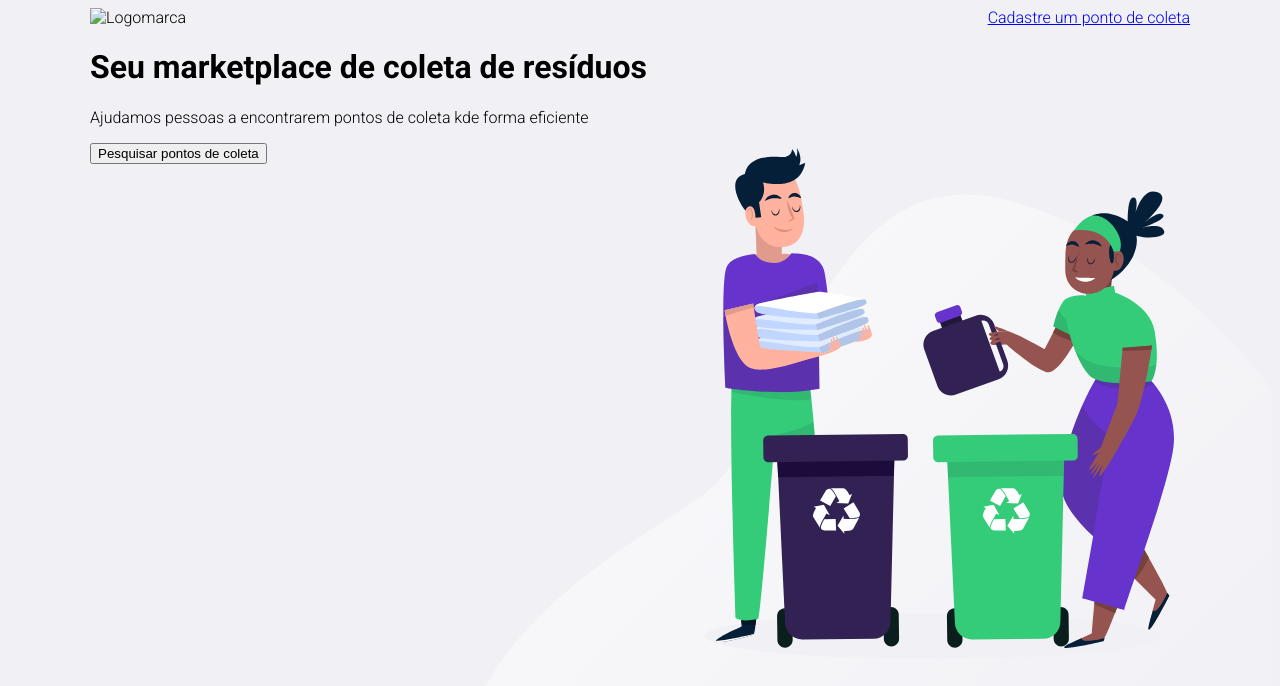
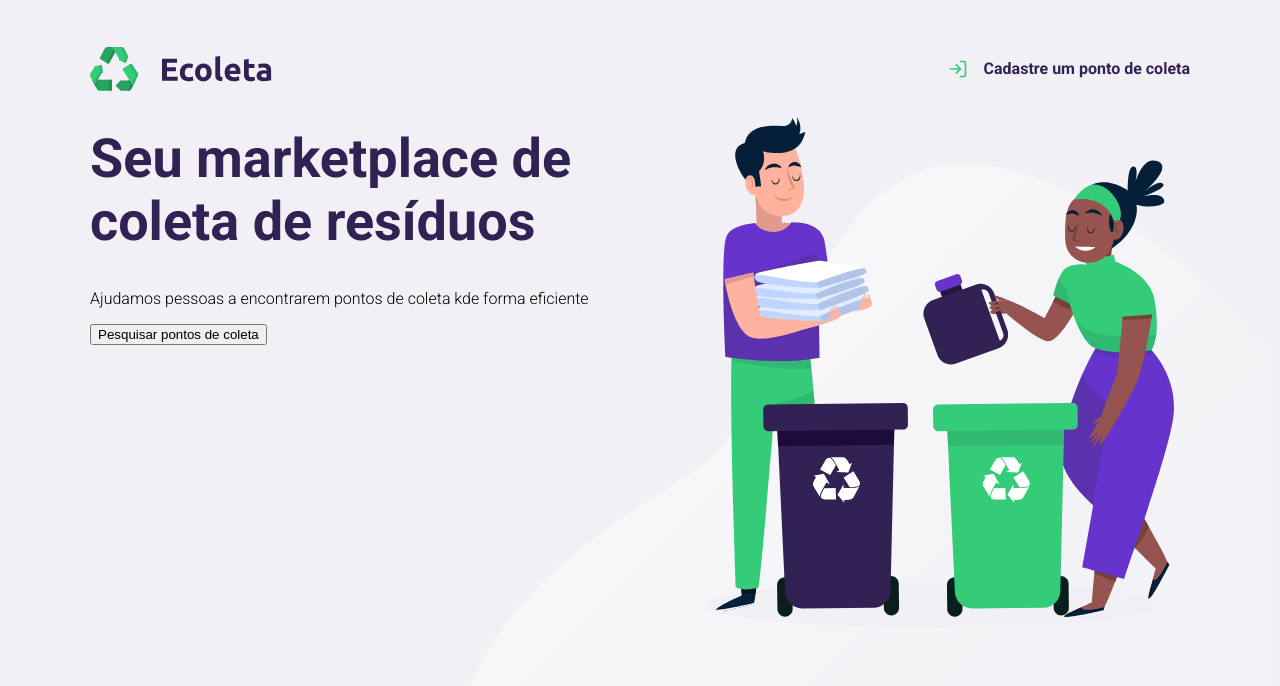
Before and after one commit to MoraesFS-N/ecoleta, a plain HTML site: page index.html in a window 1280 px wide. Drawn offline with Linux system fonts and the light colour scheme.

Commit message:
update final do dia

```diff
--- a/index.html
+++ b/index.html
@@ -10,17 +10,17 @@
 <body>
     <div id="page-home">
         <div class="content">
-        <header>
-            <img src="/assets//logo.svg" alt="Logomarca">
-            <a href="#"> Cadastre um ponto de coleta </a>
-        </header>
-        <div>
-            <h1>Seu marketplace de coleta de resíduos</h1>
-            <p>Ajudamos pessoas a encontrarem pontos de coleta kde forma eficiente</p>
-            <button>Pesquisar pontos de coleta</button>
+            <header>
+                <img src="/assets/logo.svg" alt="Logomarca">
+
+                <a href="#"> <span></span>Cadastre um ponto de coleta </a>
+            </header>
+            <main>
+                <h1>Seu marketplace de coleta de resíduos</h1>
+                <p>Ajudamos pessoas a encontrarem pontos de coleta kde forma eficiente</p>
+                <button>Pesquisar pontos de coleta</button>
+            </main>
         </div>
     </div>
-    </div>
-
 </body>
 </html>
--- a/style/main.css
+++ b/style/main.css
@@ -1,4 +1,7 @@
+:root{
+    --title-color: #322153;
 
+}
 html{
     font-family: 'Roboto', 'sans-serif';
 }
@@ -7,11 +10,15 @@ body{
     background: #f0f0f5;
 }
 
+a {
+    text-decoration: none;
+}
+
 /* BOX MODEL */
 #page-home{
     height: 100vh;
     background: url('../assets/home-background.svg') no-repeat;
-    background-position: 35vw bottom;
+    background-position: 35vw, bottom;
 }
 
 #page-home .content{
@@ -21,7 +28,33 @@ body{
 }
 
 #page-home header{
+    margin-top: 47px;
     display: flex;
     align-items: center;
     justify-content: space-between;
 }
+
+#page-home header a {
+    display: flex;
+    color: var(--title-color);
+    font-weight: 700;
+}
+
+#page-home header a span{
+    margin-right: 16px;
+    display: flex;
+
+    background-image: url('../assets/log-in.svg');
+
+    width: 20px;
+    height: 20px;
+}
+
+#page-home main {
+    max-width: 560px;
+}
+
+#page-home main h1 {
+    font-size: 54px;
+    color: var(--title-color);
+}
```
